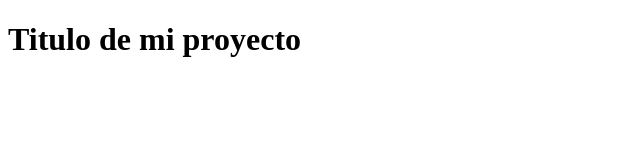
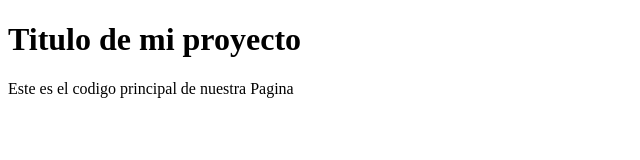
Before and after one commit to AndresEduardoMendozaZamudio/pw12132233, a plain HTML site: page index.html in a window 1280 px wide. Shown: the whole page, without its empty margins (0-640 px from the left). Drawn offline with Linux system fonts and the light colour scheme.

Commit message:
Rama Principal

```diff
--- a/index.html
+++ b/index.html
@@ -9,5 +9,8 @@
     <header>
         <h1>Titulo de mi proyecto</h1>
     </header>
+    <main>
+        Este es el codigo principal de nuestra Pagina
+    </main>
 </body>
 </html>
```
